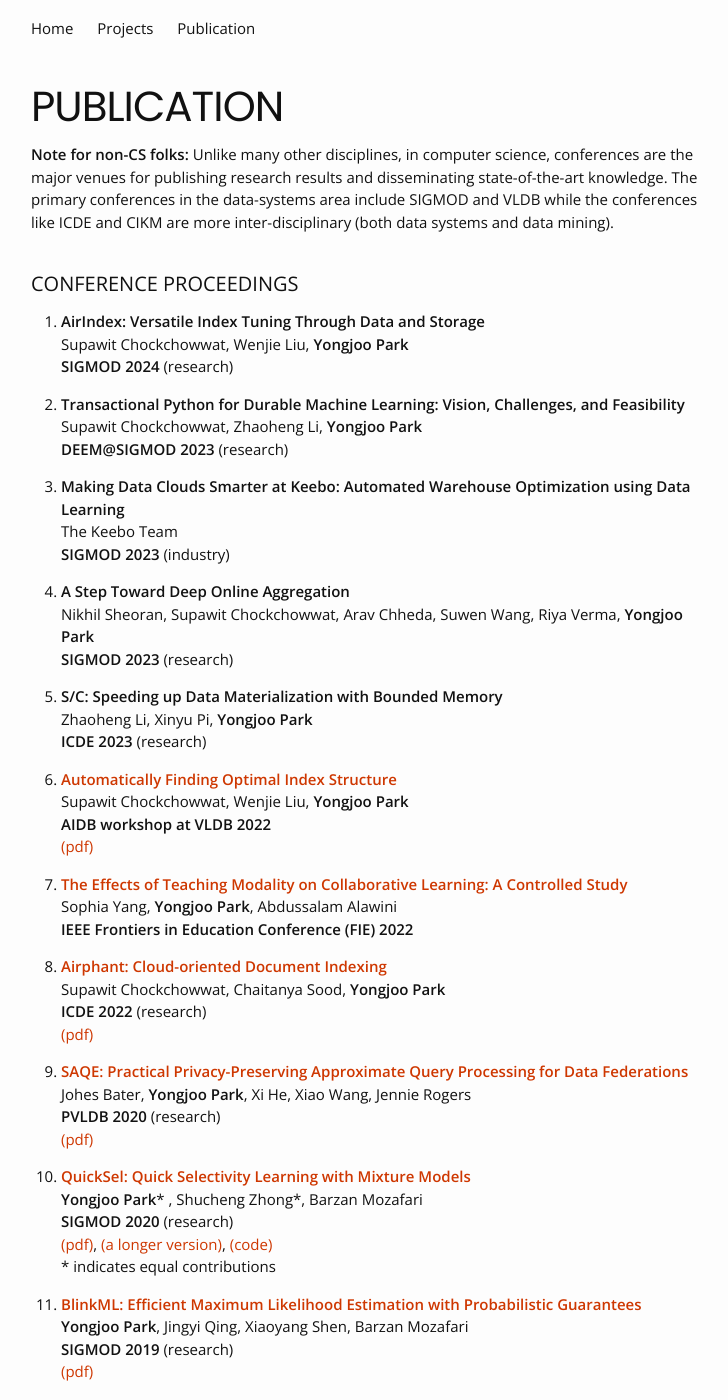
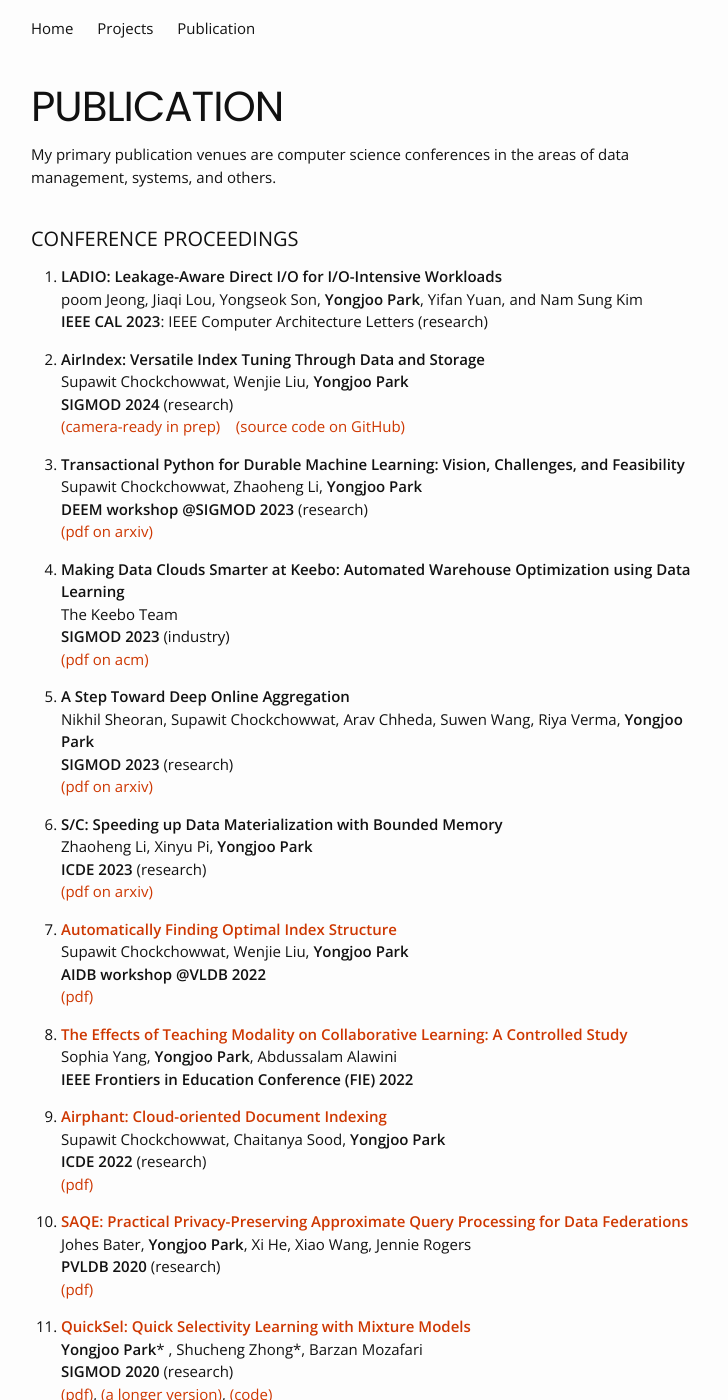
Before and after one commit to pyongjoo/pyongjoo.github.io, a Jekyll site: the page built from publication.md, in a window 1280 px wide and 1400 px high. Shown: the whole window, without its empty margins (269-997 px from the left). Built offline with Jekyll 4.4.1, drawn with Linux system fonts in a browser that asks for light colours.

Commit message:
added publications

```diff
--- a/publication.md
+++ b/publication.md
@@ -4,12 +4,8 @@ title: "PUBLICATION"
 permalink: /publication/
 ---
 
-
-**Note for non-CS folks:**
-Unlike many other disciplines, in computer science,
-conferences are the major venues for publishing research results and disseminating state-of-the-art knowledge.
-The primary conferences in the data-systems area include SIGMOD and VLDB
-while the conferences like ICDE and CIKM are more inter-disciplinary (both data systems and data mining).
+My primary publication venues are computer science conferences in the areas of data management,
+systems, and others.
 
 <div style="margin-bottom: 40px;"></div>
 
@@ -17,29 +13,38 @@ while the conferences like ICDE and CIKM are more inter-disciplinary (both data
 
 ### CONFERENCE PROCEEDINGS
 
+1. **LADIO: Leakage-Aware Direct I/O for I/O-Intensive Workloads**
+   poom Jeong, Jiaqi Lou, Yongseok Son, **Yongjoo Park**, Yifan Yuan, and Nam Sung Kim
+   **IEEE CAL 2023**: IEEE Computer Architecture Letters (research)
+
 1. **AirIndex: Versatile Index Tuning Through Data and Storage**
    Supawit Chockchowwat, Wenjie Liu, **Yongjoo Park**
    **SIGMOD 2024** (research)
+   [(camera-ready in prep)]() &nbsp;&nbsp; [(source code on GitHub)](https://github.com/illinoisdata/airindex-public)
 
 1. **Transactional Python for Durable Machine Learning: Vision, Challenges, and Feasibility**
    Supawit Chockchowwat, Zhaoheng Li, **Yongjoo Park**
-   **DEEM@SIGMOD 2023** (research)
+   **DEEM workshop @SIGMOD 2023** (research)
+   [(pdf on arxiv)](https://arxiv.org/abs/2305.08770)
 
 1. **Making Data Clouds Smarter at Keebo: Automated Warehouse Optimization using Data Learning**
    The Keebo Team
    **SIGMOD 2023** (industry)
+   [(pdf on acm)](https://dl.acm.org/doi/10.1145/3555041.3589681)
 
 1. **A Step Toward Deep Online Aggregation**
    Nikhil Sheoran, Supawit Chockchowwat, Arav Chheda, Suwen Wang, Riya Verma, **Yongjoo Park**
    **SIGMOD 2023** (research)
+   [(pdf on arxiv)](https://arxiv.org/abs/2303.04103)
 
 1. **S/C: Speeding up Data Materialization with Bounded Memory**
    Zhaoheng Li, Xinyu Pi, **Yongjoo Park**
    **ICDE 2023** (research)
+   [(pdf on arxiv)](https://arxiv.org/abs/2303.09774)
 
 1. **[Automatically Finding Optimal Index Structure](https://sites.google.com/view/aidb2022/home/accepted-papers?authuser=0)**
    Supawit Chockchowwat, Wenjie Liu, **Yongjoo Park**
-   **AIDB workshop at VLDB 2022**
+   **AIDB workshop @VLDB 2022**
    [(pdf)](https://arxiv.org/abs/2208.03823)
 
 1. **[The Effects of Teaching Modality on Collaborative Learning: A Controlled Study](https://ieeexplore.ieee.org/document/9962705/)**
```
